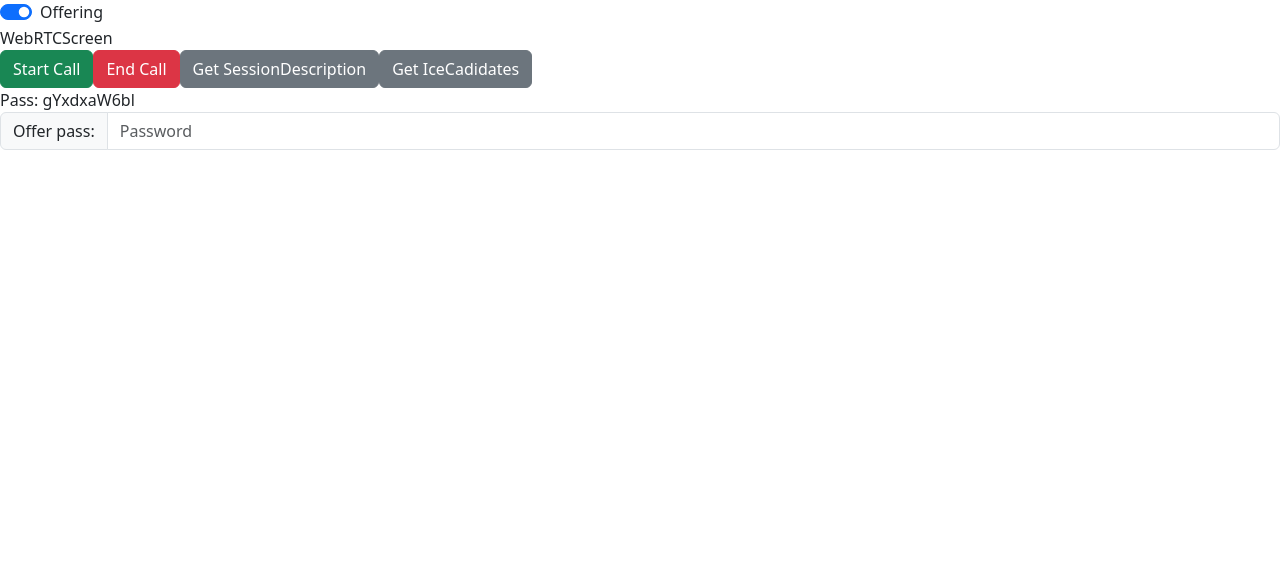
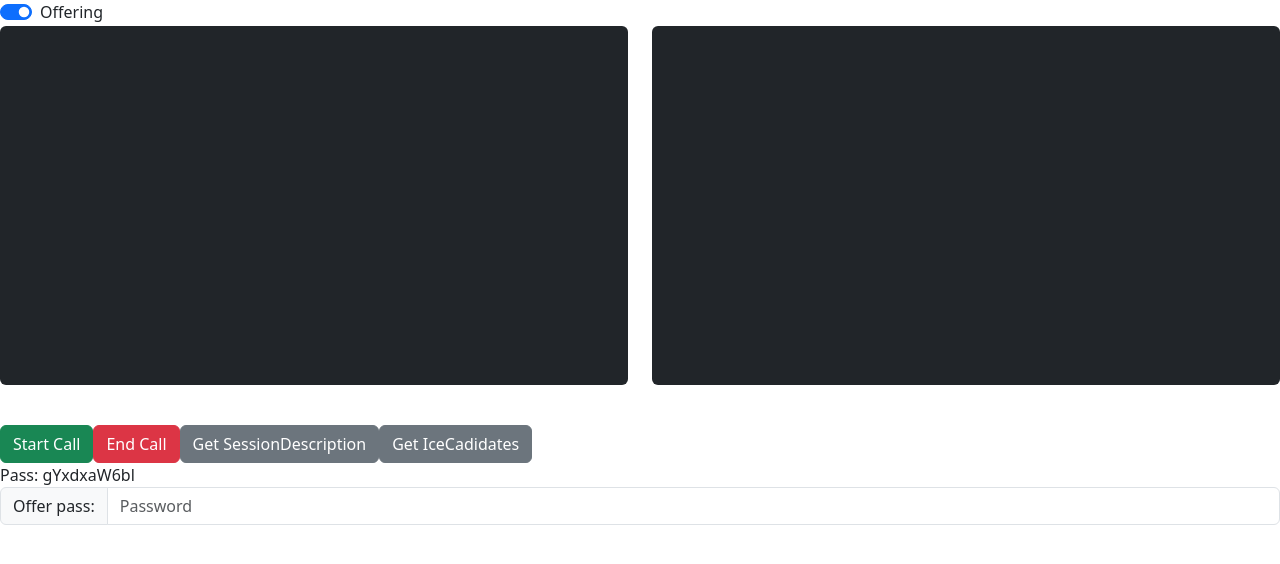
Before and after one commit to JustNevi/pyqt-react-webrtc, a React (Vite) app in the folder react/: page / in a window 1280 px wide. Shown: the top 564 px of the page. Built offline with nearby package versions, Linux system fonts and the light colour scheme.

Commit message:
feat(react): connect streams to view and chage camera stream to display stream

```diff
--- a/react/src/Components/WebRTC/Tools/Api/RTCApi.tsx
+++ b/react/src/Components/WebRTC/Tools/Api/RTCApi.tsx
@@ -77,7 +77,7 @@ function RTCApi({
   // Get user media
   const getUserMedia = async (): Promise<MediaStream> => {
     try {
-      const stream = await navigator.mediaDevices.getUserMedia({
+      const stream = await navigator.mediaDevices.getDisplayMedia({
         video: useVideo,
         audio: useAudio,
       });
--- a/react/src/Components/WebRTC/Tools/RTCManager.tsx
+++ b/react/src/Components/WebRTC/Tools/RTCManager.tsx
@@ -11,9 +11,17 @@ interface Props {
   isOffering: boolean;
   pass?: string;
   onPass: (pass: string) => void;
+  onLocalStream: (stream: MediaStream) => void;
+  onRemoteStream: (stream: MediaStream) => void;
 }
 
-function RTCManager({ isOffering, pass, onPass }: Props) {
+function RTCManager({
+  isOffering,
+  pass,
+  onPass,
+  onLocalStream,
+  onRemoteStream,
+}: Props) {
   const signalingManager = SignalingManager({
     isOffering: isOffering,
     pass: pass,
@@ -61,9 +69,11 @@ function RTCManager({ isOffering, pass, onPass }: Props) {
       config: rtcConfig,
       onLocalStream: (stream) => {
         console.log("===Local stream available===", stream);
+        onLocalStream(stream);
       },
       onRemoteStream: (stream) => {
         console.log("===Remote stream available===", stream);
+        onRemoteStream(stream);
       },
       onIceCandidate: (candidate) => {
         //console.log("===Need to send local ICE candidate===", candidate);
--- a/react/src/Components/WebRTC/Views/RTCScreen.tsx
+++ b/react/src/Components/WebRTC/Views/RTCScreen.tsx
@@ -1,5 +1,57 @@
-function RTCScreen() {
-  return <div>WebRTCScreen</div>;
+import { useRef } from "react";
+
+interface Props {
+  localVideoStream: MediaStream | null;
+  remoteVideoStream: MediaStream | null;
+}
+
+function RTCScreen({ localVideoStream, remoteVideoStream }: Props) {
+  const localVideoRef = useRef<HTMLVideoElement>(null);
+  const remoteVideoRef = useRef<HTMLVideoElement>(null);
+
+  if (localVideoRef.current) {
+    localVideoRef.current.srcObject = localVideoStream;
+  }
+  if (remoteVideoRef.current) {
+    remoteVideoRef.current.srcObject = remoteVideoStream;
+  }
+
+  return (
+    <>
+      <div className="row mb-4">
+        <div className="col-md-6 mb-3">
+          <div
+            className="position-relative bg-dark rounded"
+            style={{ aspectRatio: "16/9" }}
+          >
+            <video
+              ref={localVideoRef}
+              autoPlay
+              playsInline
+              muted
+              className="w-100 h-100 rounded"
+              style={{ objectFit: "cover" }}
+            />
+          </div>
+        </div>
+
+        <div className="col-md-6 mb-3">
+          <div
+            className="position-relative bg-dark rounded"
+            style={{ aspectRatio: "16/9" }}
+          >
+            <video
+              ref={remoteVideoRef}
+              autoPlay
+              playsInline
+              className="w-100 h-100 rounded"
+              style={{ objectFit: "cover" }}
+            />
+          </div>
+        </div>
+      </div>
+    </>
+  );
 }
 
 export default RTCScreen;
--- a/react/src/Components/WebRTC/Views/RTCView.tsx
+++ b/react/src/Components/WebRTC/Views/RTCView.tsx
@@ -8,12 +8,21 @@ function RTCView() {
   const [password, setPassword] = useState("");
   const [offerPassword, setOfferPassword] = useState("");
 
+  const [localStream, setLocalStream] = useState<MediaStream | null>(null);
+  const [remoteStream, setRemoteStream] = useState<MediaStream | null>(null);
+
   const { startCall, endCall, getIceCadidates, getSessionDescription } =
     RTCManager({
       isOffering: isOffering,
       pass: offerPassword,
       onPass: (pass) => {
         setPassword(pass);
+      },
+      onLocalStream: (stream) => {
+        setLocalStream(stream);
+      },
+      onRemoteStream: (stream) => {
+        setRemoteStream(stream);
       },
     });
 
@@ -32,7 +41,10 @@ function RTCView() {
         </label>
       </div>
 
-      <RTCScreen></RTCScreen>
+      <RTCScreen
+        localVideoStream={localStream}
+        remoteVideoStream={remoteStream}
+      ></RTCScreen>
       <button type="button" className="btn btn-success" onClick={startCall}>
         Start Call
       </button>
```
